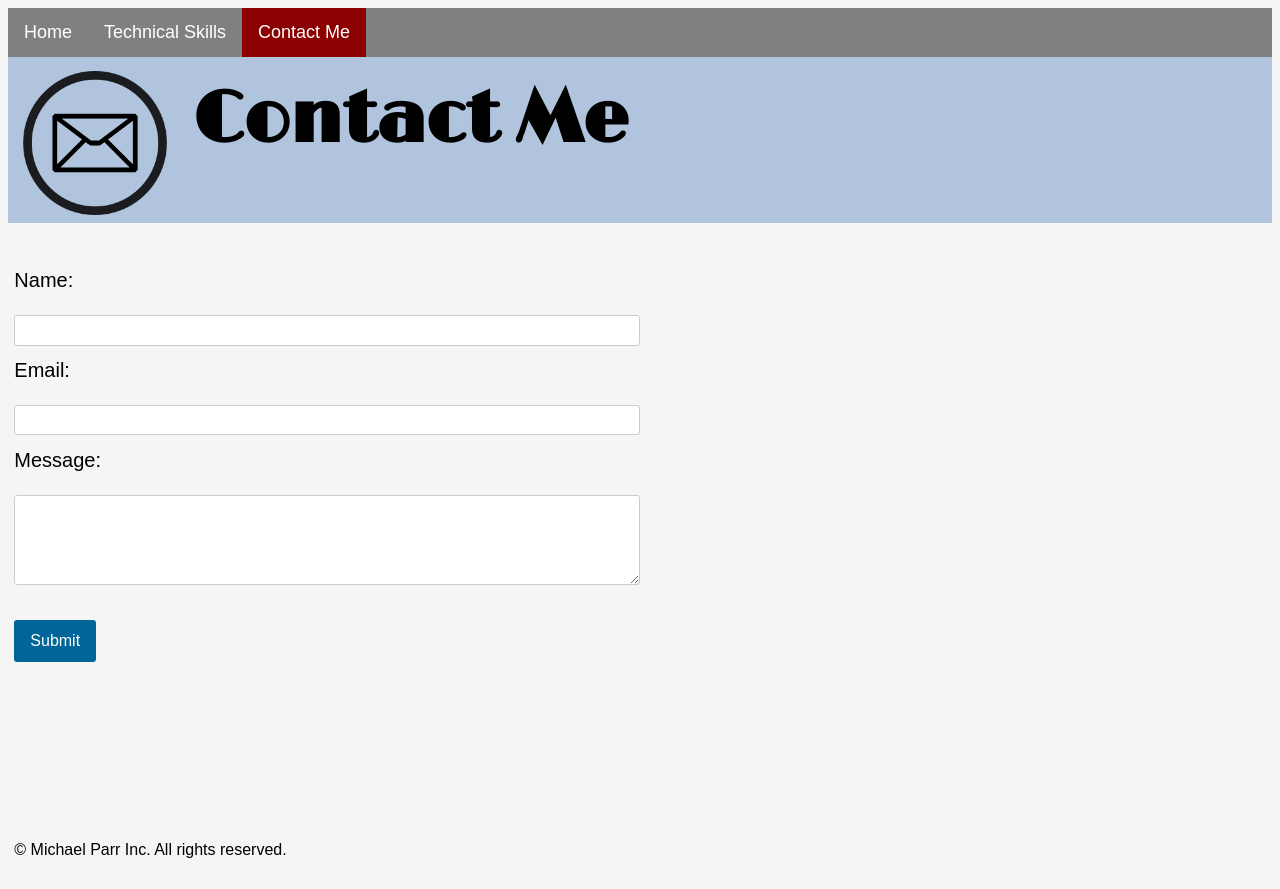
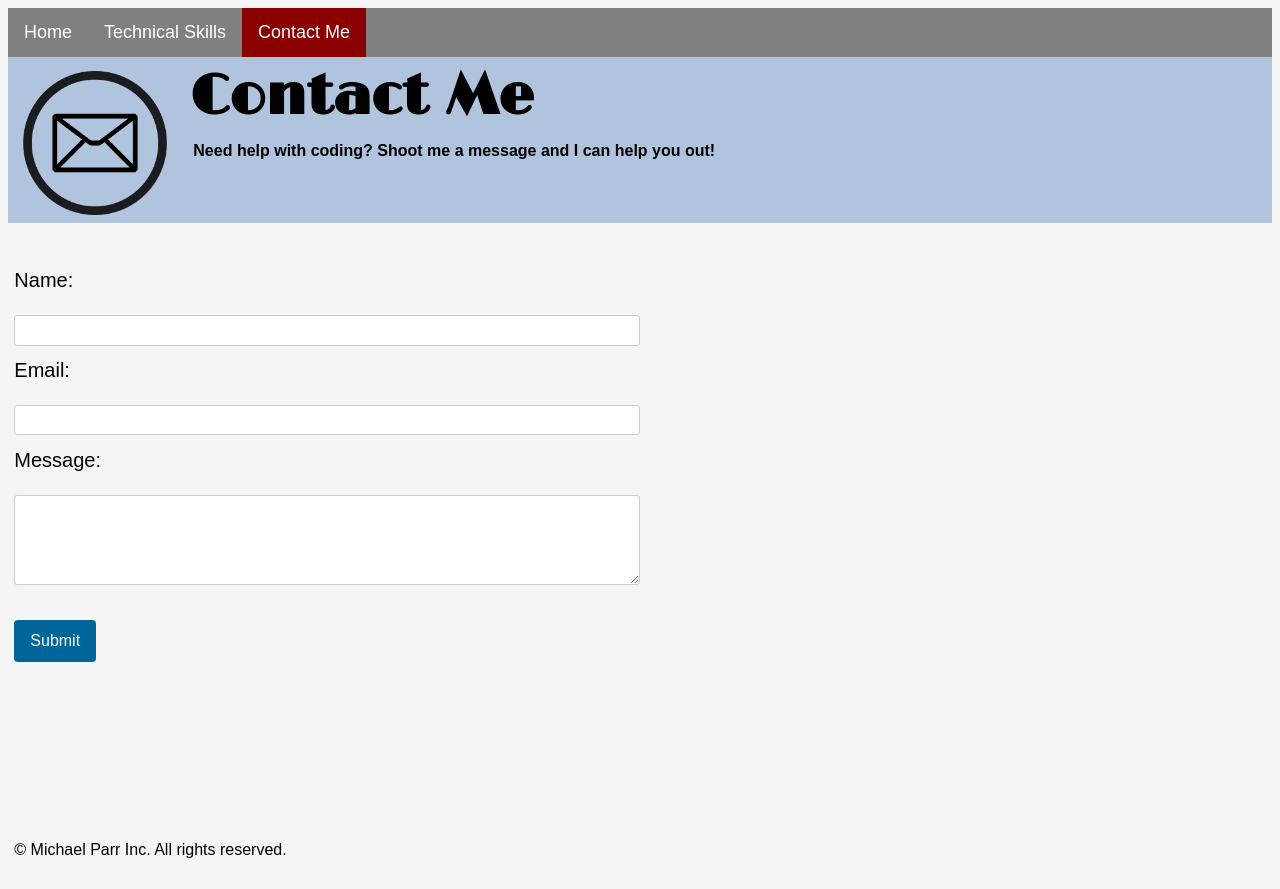
Before and after one commit to MikeP869/personalWebsite, a website: page contact.html in a window 1280 px wide. Drawn offline with nearby package versions, Linux system fonts and the light colour scheme.

Commit message:
Made some changes

```diff
--- a/contact.html
+++ b/contact.html
@@ -18,13 +18,15 @@
     <div id="profileDiv" class="row header">
         <div id="contactPicture" class="col-lg-03"></div>
         <div class="col-sm-12 col-md-12 col-lg-09">
-            <h1 id="contactTitle">Contact Me</h1><br>
+            <h1 class="title">Contact Me</h1><br>
+            <h3 class="heading">Need help with coding? Shoot me a message and I can help you out!
+            </h3>
         </div>
     </div>
 
     <div class="row">
         <div class="col-sm-12 col-md-12 col-lg-12">
-            <form action="https://formsubmit.co/michaelparr869@gmail.com" method="POST">
+            <form action="https://formsubmit.co/314681916b89dd496dc21a882b4801a3" method="POST">
                 <label id="addMargin" for="name">Name:</label><br>
                 <input type="hidden" name="_next" value="https://michael-parr.com/thankyou.html">
                 <input type="hidden" name="_subject" value="New Inquiry!">
--- a/styles.css
+++ b/styles.css
@@ -216,23 +216,14 @@ a {
     font-size: 20px;
 }
 
-#title {
+.title {
     font-family: 'Limelight', cursive;
     font-size: 7vh;
     margin-top: 0;
     margin-bottom: 5px;
     display: inline-block;
-    margin-left: 20px;
+    margin-left: 17px;
     word-spacing: 5px;
-}
-
-#contactTitle {
-    font-family: 'Limelight', cursive;
-    font-size: 9vh;
-    margin-top: 13px;
-    /* margin-bottom: 5px; */
-    display: inline-block;
-    margin-left: 20px;
 }
 
 #indexFooter {
@@ -260,6 +251,7 @@ form {
     margin-bottom: 0.25em;
     font-size: 1.25em;
 }
+
 input[type="text"],
 input[type="email"],
 textarea {
@@ -269,12 +261,13 @@ form {
     border-radius: 3px;
     margin-bottom: 1em;
 }
+
 button[type="submit"] {
     padding: .75em 1em;
     background: #006699;
     color: white;
     border: 0;
-    border-radius: 3px;
+    border-radius: .25em;
     cursor: pointer;
     font-size: 1em;
 }
```
Also changed, not shown: index.html (+2 -2 lines), technical.html (+1 -1 lines). Lines whose indentation alone changed are shown as unchanged.
